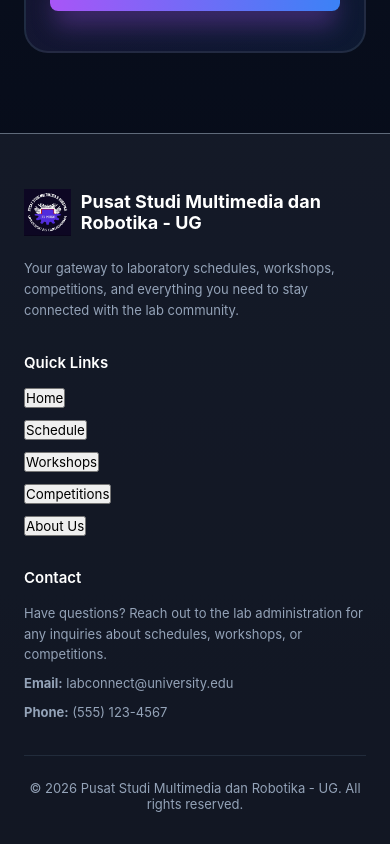
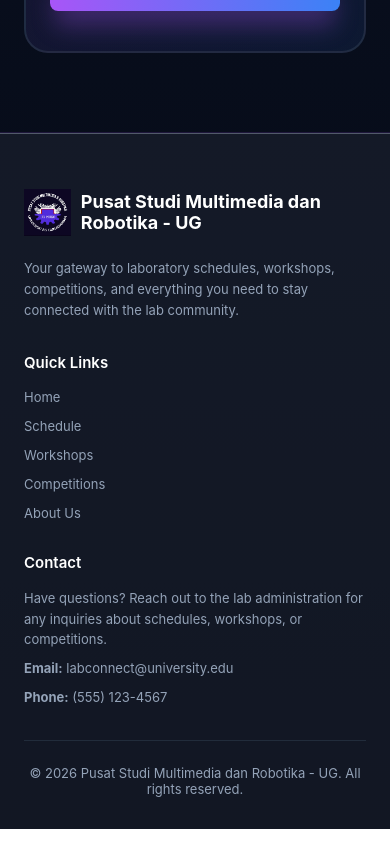
Before and after one commit to fauziallagan/murougss, a React (Create React App) app: page / in a window 390 px wide. Shown: the part 3177-4021 px from the top of the page. Built offline with nearby package versions, Linux system fonts and the light colour scheme.

Commit message:
fixing quicklink and adjust

```diff
--- a/src/components/Footer.css
+++ b/src/components/Footer.css
@@ -21,8 +21,9 @@
 
 /* FOOTER */
 .footer {
-  background:  rgba(35, 41, 54, 0.511);
-  border-top: 1px solid rgba(172, 186, 205, 0.5);
+  background: rgba(35, 41, 54, 0.511);
+  border-top: 1px solid rgba(172, 186, 205, 0.4);
+  box-shadow: 0 -1px 0 rgba(168, 85, 247, 0.15);
   padding: 64px 0 24px;
   color: var(--slate-300);
   position: relative;
@@ -59,7 +60,6 @@
   font-weight: bold;
   font-size: 18px;
   color: var(--text-white);
-
 }
 
 .footer-logo-box {
@@ -68,10 +68,8 @@
   background: transparent;
   border-radius: 10%;
   align-items: center;
-  /* justify-content: center; */
   overflow: hidden;
   color: var(--text-white);
-  /* box-shadow: 0 4px 15px rgba(168, 85, 247, 0.2); */
 }
 
 .footer-section h4 {
@@ -106,17 +104,28 @@
   margin-bottom: 0;
 }
 
-.footer-links a {
+/* UPDATED: support both <a> and <button> */
+.footer-links a,
+.footer-links button {
   color: var(--slate-400);
   text-decoration: none;
   font-size: 14px;
   transition: all 0.3s ease;
   display: inline-block;
+
+  /* reset button default styles */
+  background: none;
+  border: none;
+  padding: 0;
+  font-family: inherit;
+  cursor: pointer;
 }
 
-.footer-links a:hover {
+.footer-links a:hover,
+.footer-links button:hover {
   color: var(--primary);
   transform: translateX(4px);
+  text-shadow: 0 0 8px rgba(168, 85, 247, 0.6);
 }
 
 .footer-bottom {
@@ -135,7 +144,6 @@
   color: var(--slate-400);
   margin: 0;
   text-align: center;
-
 }
 
 .footer-links-bottom {
@@ -147,7 +155,7 @@
   color: var(--slate-400);
   text-decoration: none;
   font-size: 14px;
-  transition: all 0.3s ease;
+  transition: all 0.25s cubic-bezier(.4,0,.2,1);
   display: inline-block;
 }
 
@@ -188,7 +196,8 @@
     font-size: 13px;
   }
 
-  .footer-links a {
+  .footer-links a,
+  .footer-links button {
     font-size: 13px;
   }
 
@@ -204,7 +213,11 @@
 /* DARK MODE SUPPORT */
 @media (prefers-color-scheme: dark) {
   .footer {
-    background: linear-gradient(to bottom, rgba(3, 7, 18, 0.9), rgba(15, 23, 42, 0.9));
+    background: linear-gradient(
+      to bottom,
+      rgba(3, 7, 18, 0.9),
+      rgba(15, 23, 42, 0.9)
+    );
   }
 }
 
```
